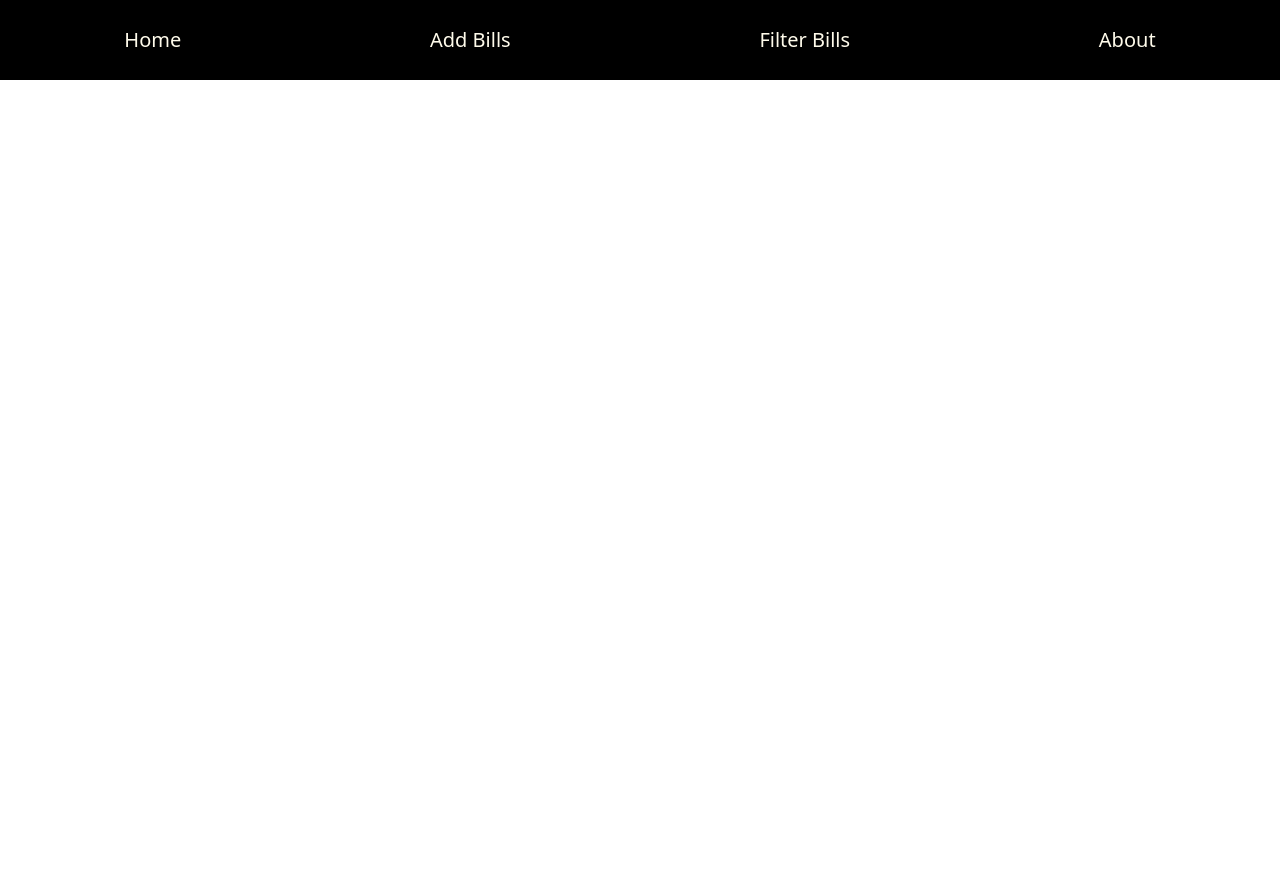
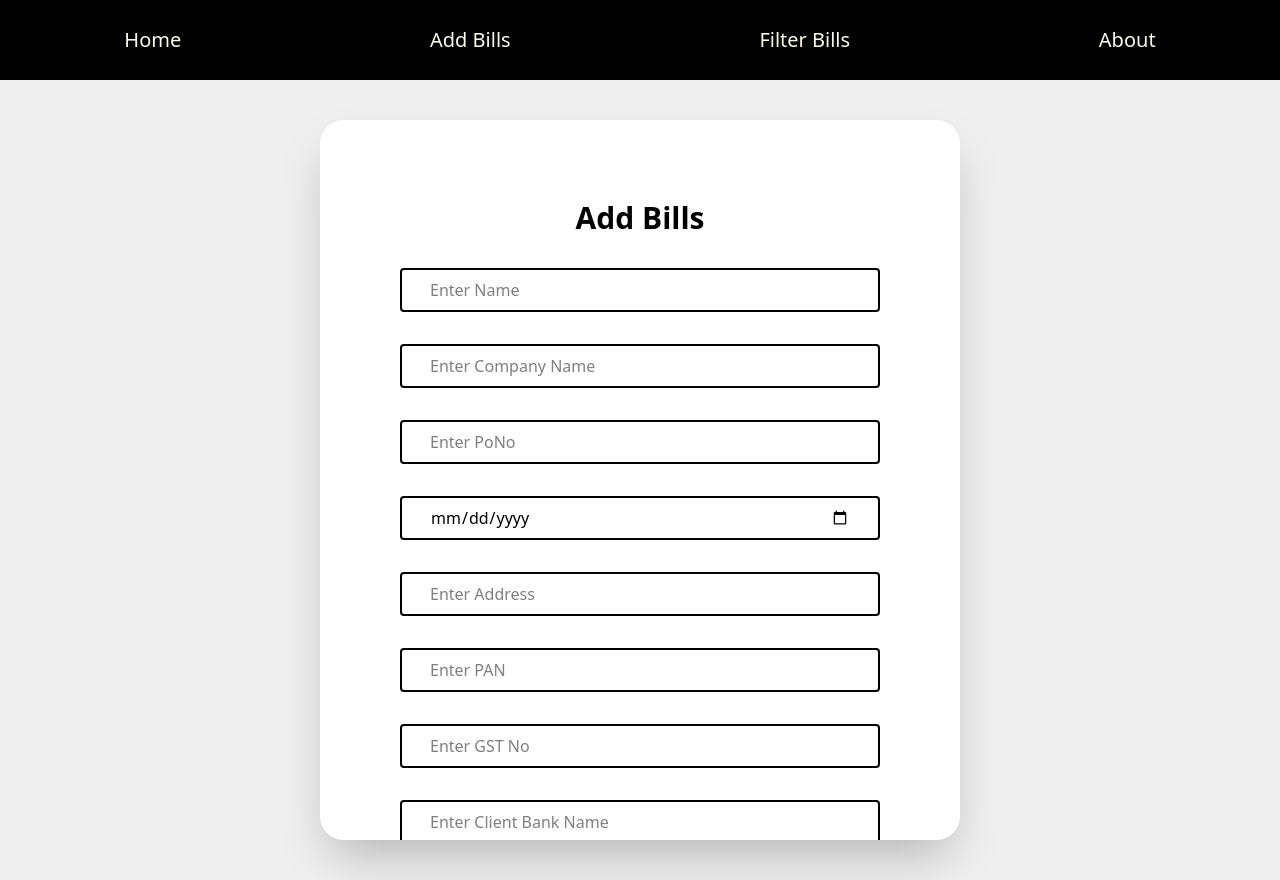
Before and after one commit to shiva-mani22/student_bill, a React (Vite) app: page /home/addBills in a window 1280 px wide. Before the commit the page ends 800 px from the top, so only its background shows below. Built offline with nearby package versions, Linux system fonts and the light colour scheme.

Commit message:
created items

```diff
--- a/src/App.css
+++ b/src/App.css
@@ -4,3 +4,7 @@
     height: 100vh;
     width: 100vw;
 }
+
+::-webkit-scrollbar{
+    display: none;
+}
--- /dev/null
+++ b/src/components/bill/Items.jsx
@@ -0,0 +1,98 @@
+import React, { useState } from 'react'
+import { LiaAudioDescriptionSolid } from "react-icons/lia";
+import { RiSortNumberDesc } from "react-icons/ri";
+import { GiPriceTag } from "react-icons/gi";
+import { PiSealPercentLight } from "react-icons/pi";
+import { PiSealPercentThin } from "react-icons/pi";
+import { HiDocumentRemove } from "react-icons/hi";
+const Items = ({removeElement,val}) => {
+
+    const [item,setItem]=useState({
+        description:"",
+        quantity:"",
+        rate:"",
+        amount:"",
+        cgstPercent:"",
+        sgstPercent:""
+    })
+   const handelChange=()=>{
+        let [name,value]=e.target
+        setItem((preval)=>({...preval,[name]:value}))
+    }
+    const handelSubmit=()=>{
+        e.preventDefault()
+        console.log(item);
+
+    }
+
+  return (
+    <>
+      <div className='w-full flex justify-end items-center py-1 px-2 gap-3.5'>
+        <div
+          className='flex items-center gap-2 bg-red-400 px-4 py-1 rounded-xl hover:bg-red-600 text-amber-200 hover:text-amber-100 hover:font-medium cursor-pointer'
+          onClick={()=>{
+            removeElement(val.id)
+          }}
+        >
+          <div>Remove Item</div>
+          <HiDocumentRemove />
+        </div>
+      </div>
+
+      <div className='w-full flex border-2 justify-center items-center py-1 px-2 rounded-sm'>
+        <input
+          type='text'
+          name='description'
+          placeholder='Enter description'
+          className='outline-none w-full h-[30px]'
+        />
+        <LiaAudioDescriptionSolid />
+      </div>
+
+      <div className='w-full flex border-2 justify-center items-center py-1 px-2 rounded-sm'>
+        <input
+          type='number'
+          name='quantity'
+          placeholder='Enter quantity'
+          className='outline-none w-full h-[30px]'
+        />
+        <RiSortNumberDesc />
+      </div>
+
+      <div className='w-full flex border-2 justify-center items-center py-1 px-2 rounded-sm'>
+        <input
+          type='number'
+          name='rate'
+          placeholder='Enter rate'
+
+          className='outline-none w-full h-[30px]'
+        />
+        <GiPriceTag />
+      </div>
+
+      <div className='w-full flex border-2 justify-center items-center py-1 px-2 rounded-sm'>
+        <input
+          type='number'
+          name='cgstPercent'
+          placeholder='Enter CGST %'
+
+          className='outline-none w-full h-[30px]'
+        />
+        <PiSealPercentLight />
+      </div>
+
+      <div className='w-full flex border-2 justify-center items-center py-1 px-2 rounded-sm'>
+        <input
+          type='number'
+          name='sgstPercent'
+          placeholder='Enter SGST %'
+
+          className='outline-none w-full h-[30px]'
+        />
+        <PiSealPercentThin />
+      </div>
+    </>
+  );
+};
+
+export default Items
--- a/src/components/user/Main/Main.jsx
+++ b/src/components/user/Main/Main.jsx
@@ -1,11 +1,13 @@
 import React from 'react'
 import NavBar from './NavBar/NavBar'
+import { Outlet } from 'react-router-dom'
 
 const Main = () => {
   return (
-    <div>
+    <>
       <NavBar></NavBar>
-    </div>
+      <Outlet></Outlet>
+    </>
   )
 }
 
--- a/src/components/user/Main/NavBar/NavBar.jsx
+++ b/src/components/user/Main/NavBar/NavBar.jsx
@@ -1,5 +1,5 @@
 import React, { useState } from 'react'
-import { Link } from 'react-router-dom'
+import { Link, NavLink } from 'react-router-dom'
 import { TfiMenuAlt } from "react-icons/tfi";
 import { FaRegWindowClose } from "react-icons/fa";
 
@@ -20,16 +20,17 @@
         </div>
 
         <div className={`max-sm:hidden${show?'block':""}`}>
-            <Link to="/home">Home</Link>
+            <NavLink to="/home">Home</NavLink>
         </div>
         <div className={`max-sm:hidden${show?'block':""}`}>
-            <Link to="addBills">Add Bills</Link>
+            <NavLink to="addBills">Add Bills</NavLink>
+
         </div>
         <div className={`max-sm:hidden${show?'block':""}`}>
-            <Link to="filterBills">Filter Bills</Link>
+            <NavLink to="filterBills">Filter Bills</NavLink>
         </div>
         <div className={`max-sm:hidden${show?'block':""}`}>
-            <Link to="about">About</Link>
+            <NavLink to="about">About</NavLink>
         </div>
     </div>
   )
--- a/src/components/user/Main/addBills/AddBills.jsx
+++ b/src/components/user/Main/addBills/AddBills.jsx
@@ -1,8 +1,122 @@
-import React from 'react'
+import React, { useState } from 'react'
+import Items from '../../../bill/Items'
 
 const AddBills = () => {
+  const [bill,setBill]=useState({
+    companyName:"",
+    PoNo:"",
+    invoiceDate:new Date().toISOString().split("T")[0],
+    workCompletionDate:"",
+    address:"",
+    PAN:"",
+    GSTNo:"",
+    clientBankName:""
+  })
+
+  const [items,setItems]=useState([])
+
+  const handelClick=()=>{
+    let newObj={
+      id:Date.now()
+
+    }
+    setItems((preval)=>([...preval,newObj]))
+  }
+
+   const removeElement=(id)=>{
+setItems(items.filter((val)=>val.id!=id))
+  }
+
+  const handelChange=(e)=>{
+    let {name,value}=e.target
+    setBill((preVal)=>({...preVal,[name]:value}))
+  }
+  const handelSubmit=(e)=>{
+    e.preventDefault()
+    console.log(bill);
+
+  }
+
+
+
   return (
-    <div>AddBills</div>
+    <div className='bg-[#efefef] size-full flex justify-center items-center'>
+          <form action="" className='w-1/2 h-[90%]  rounded-3xl bg-white shadow-2xl flex  items-center flex-col gap-8 px-[80px] py-20 max-sm:w-[90%] overflow-scroll' onSubmit={handelSubmit}>
+            <div className='font-bold w-full flex justify-center items-center'>
+              <h1 className='text-3xl max-lg:text-sm'>Add Bills</h1>
+            </div>
+
+            <div className='border-2  w-full flex justify-center items-center px-3 rounded-sm'>
+              <input type="text" name="name" placeholder='Enter Name' className='w-full outline-none px-4 h-10'  onChange={handelChange}/>
+
+            </div>
+
+             <div className='border-2  w-full flex justify-center items-center px-3 rounded-sm'>
+              <input type="text" name="companyName" placeholder='Enter Company Name' className='w-full outline-none px-4 h-10' onChange={handelChange}/>
+                        </div>
+
+
+            <div className='border-2  w-full flex justify-center items-center px-3 rounded-sm'>
+              <input type="text" name="PoNo" placeholder='Enter PoNo' className='w-full outline-none px-4 h-10' onChange={handelChange}/>
+
+            </div>
+
+
+
+
+
+            <div className='border-2  w-full flex justify-center items-center px-3 rounded-sm'>
+              <input type="date" name="workCompletionDate" placeholder='Enter Work Completion Date' className='w-full outline-none px-4 h-10' onChange={handelChange}/>
+
+            </div>
+
+
+
+            <div className='border-2  w-full flex justify-center items-center px-3 rounded-sm'>
+              <input type="text" name="address" placeholder='Enter Address' className='w-full outline-none px-4 h-10' onChange={handelChange}/>
+
+            </div>
+
+
+
+            <div className='border-2  w-full flex justify-center items-center px-3 rounded-sm'>
+              <input type="text" name="PAN" placeholder='Enter PAN' className='w-full outline-none px-4 h-10' onChange={handelChange}/>
+
+            </div>
+
+
+
+            <div className='border-2  w-full flex justify-center items-center px-3 rounded-sm'>
+              <input type="text" name="GSTNo" placeholder='Enter GST No' className='w-full outline-none px-4 h-10' onChange={handelChange}/>
+
+            </div>
+
+
+
+            <div className='border-2  w-full flex justify-center items-center px-3 rounded-sm'>
+              <input type="text" name="clientBankName" placeholder='Enter Client Bank Name' className='w-full outline-none px-4 h-10' onChange={handelChange}/>
+
+            </div>
+
+             {
+              items.map((val)=><Items key={val.id}
+               removeElement={removeElement}
+               val={val}>
+
+               </Items>)
+            }
+
+            <div className='border-2  w-full flex justify-center items-center px-3 rounded-sm bg-black hover:bg-[#555] active:bg-lime-500 active:scale-[0.9]'>
+             <button className='h-10 text-white font-bold text-md tracking-widest w-full outline-0' type='button'  onClick={handelClick}>Click here to add items</button>
+            </div>
+
+
+
+            <div className='border-2  w-full flex justify-center items-center px-3 rounded-sm bg-black hover:bg-[#555] active:bg-lime-500 active:scale-[0.9]'>
+             <button className='h-10 text-white font-bold text-md tracking-widest w-full outline-0'>Click</button>
+            </div>
+          </form>
+        </div>
   )
 }
 
```
